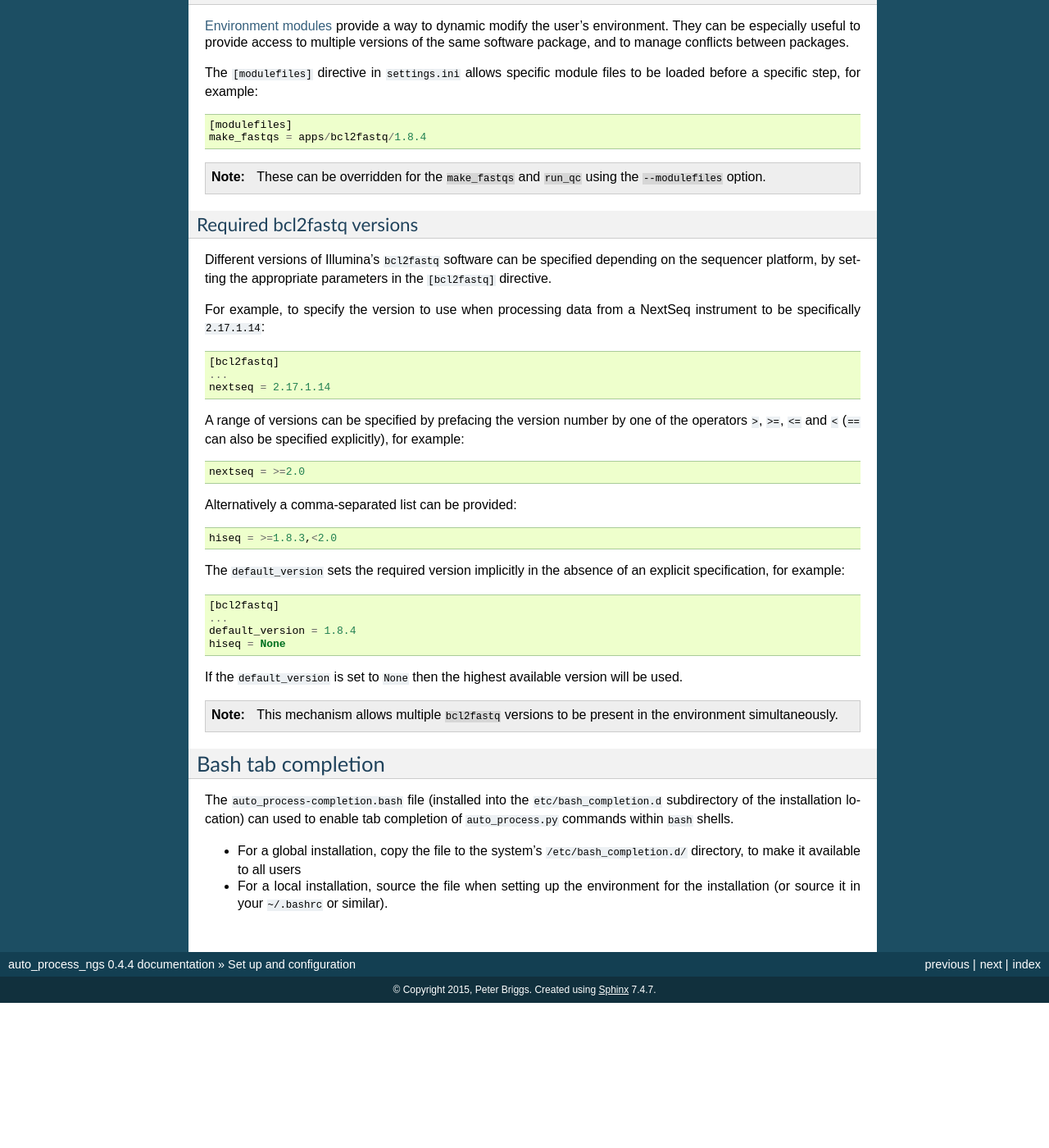
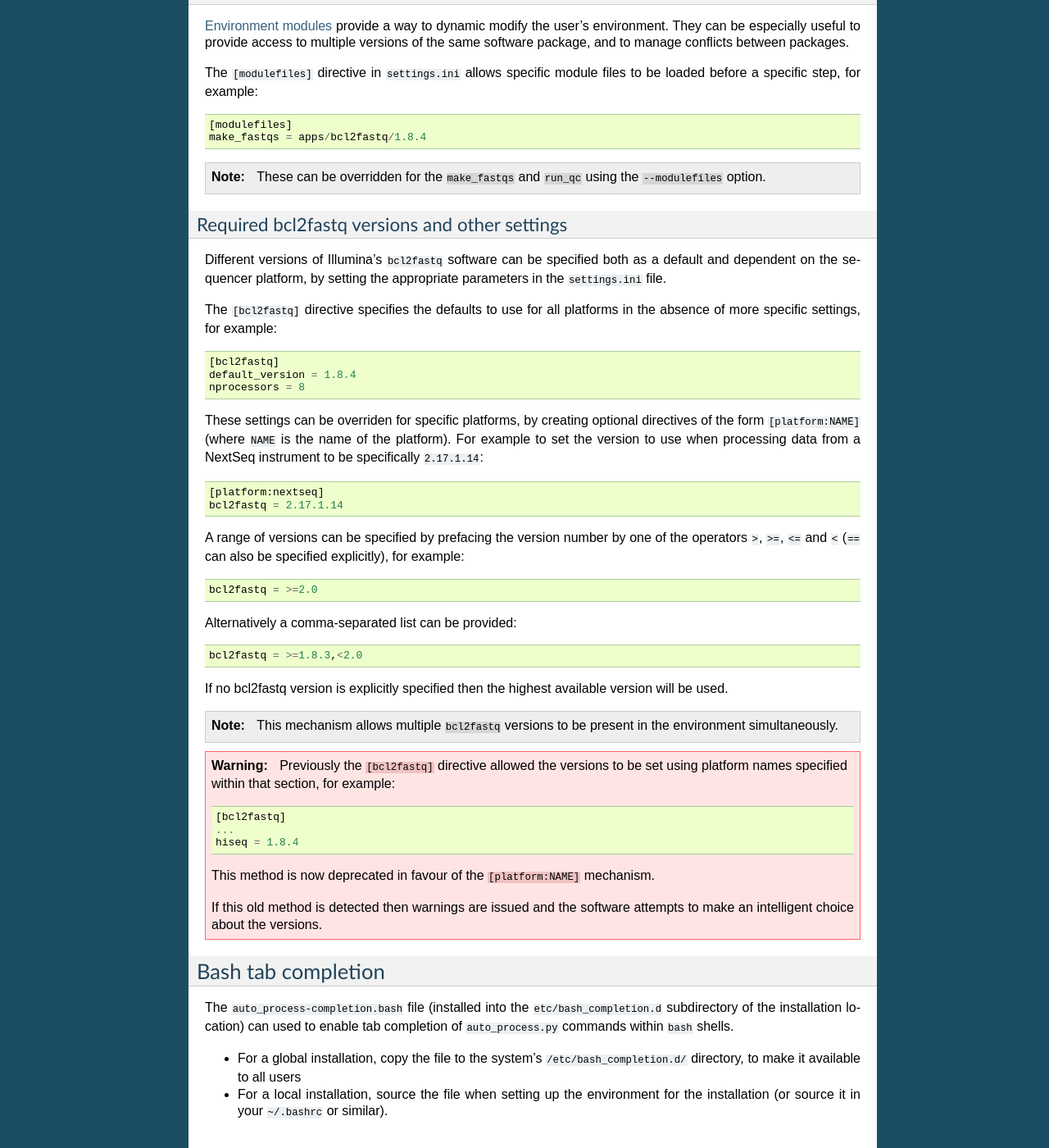
Before and after one commit to fls-bioinformatics-core/auto_process_ngs, a Sphinx documentation site: the page built from docs/source/setup.rst, in a window 1280 px wide and 1400 px high, scrolled down 1449 px. Shown: the whole window at 82% size. Built offline with Sphinx 7.4.7, drawn with Linux system fonts in a browser that asks for light colours; before the commit the page ends 2672 px from its top, so only the background shows below that; some of the changed text lies outside the part shown.

Commit message:
Updated the documentation in line with updates to the settings for bcl2fastq.

```diff
--- a/docs/source/setup.rst
+++ b/docs/source/setup.rst
@@ -106,45 +106,60 @@ files to be loaded before a specific step, for example::
 
 .. _required_bcl2fastq_versions:
 
-Required bcl2fastq versions
----------------------------
+Required bcl2fastq versions and other settings
+----------------------------------------------
 
 Different versions of Illumina's ``bcl2fastq`` software can be specified
-depending on the sequencer platform, by setting the appropriate parameters
-in the ``[bcl2fastq]`` directive.
+both as a default and dependent on the sequencer platform, by setting the
+appropriate parameters in the ``settings.ini`` file.
 
-For example, to specify the version to use when processing data from a
+The ``[bcl2fastq]`` directive specifies the defaults to use for all
+platforms in the absence of more specific settings, for example::
+
+    [bcl2fastq]
+    default_version = 1.8.4
+    nprocessors = 8
+
+These settings can be overriden for specific platforms, by creating optional
+directives of the form ``[platform:NAME]`` (where ``NAME`` is the name of the
+platform). For example to set the version to use when processing data from a
 NextSeq instrument to be specifically ``2.17.1.14``::
 
-    [bcl2fastq]
-    ...
-    nextseq = 2.17.1.14
+    [platform:nextseq]
+    bcl2fastq = 2.17.1.14
 
 A range of versions can be specified by prefacing the version number by
 one of the operators ``>``, ``>=``, ``<=`` and ``<`` (``==`` can also be
 specified explicitly), for example::
 
-    nextseq = >=2.0
+    bcl2fastq = >=2.0
 
 Alternatively a comma-separated list can be provided::
 
-    hiseq = >=1.8.3,<2.0
+    bcl2fastq = >=1.8.3,<2.0
 
-The ``default_version`` sets the required version implicitly in the absence
-of an explicit specification, for example::
-
-    [bcl2fastq]
-    ...
-    default_version = 1.8.4
-    hiseq = None
-
-If the ``default_version`` is set to ``None`` then the highest available
+If no bcl2fastq version is explicitly specified then the highest available
 version will be used.
 
 .. note::
 
    This mechanism allows multiple ``bcl2fastq`` versions to be present
    in the environment simultaneously.
+
+.. warning::
+
+   Previously the ``[bcl2fastq]`` directive allowed the versions to be
+   set using platform names specified within that section, for example::
+
+        [bcl2fastq]
+        ...
+        hiseq = 1.8.4
+
+   This method is now deprecated in favour of the ``[platform:NAME]``
+   mechanism.
+
+   If this old method is detected then warnings are issued and the
+   software attempts to make an intelligent choice about the versions.
 
 Bash tab completion
 *******************
```
